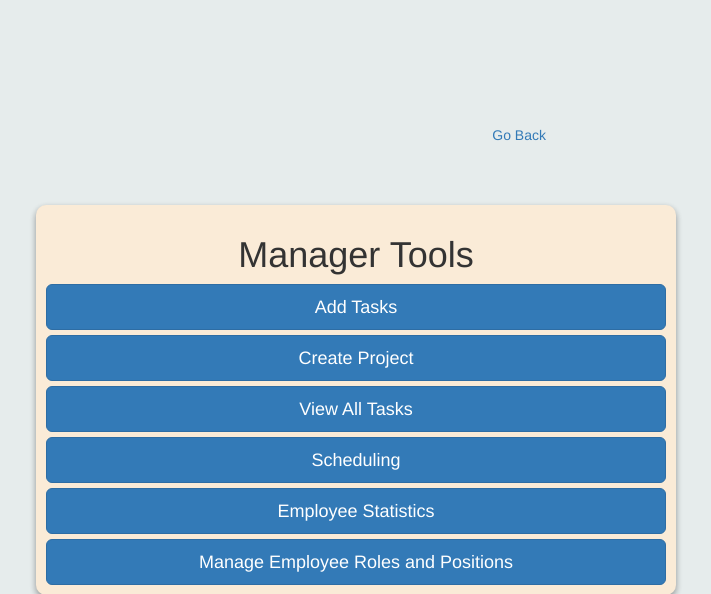
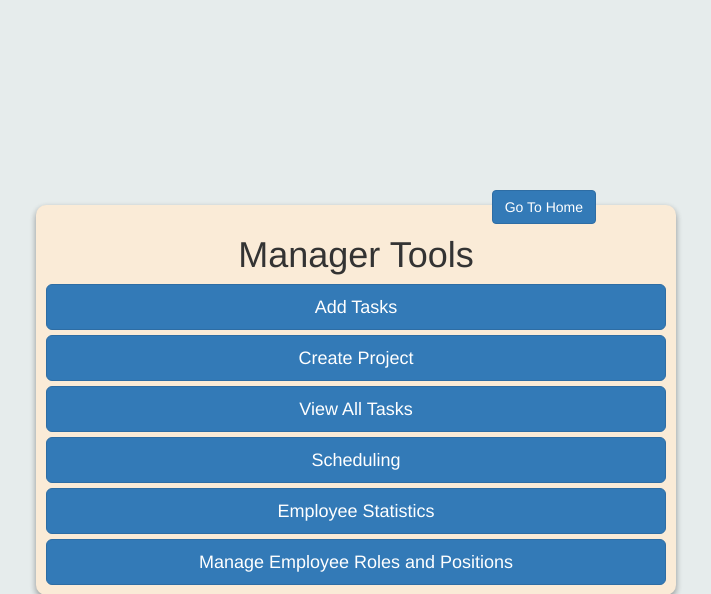
Before and after one commit to d0ugherty/senior-project-group, a Django app: page /manager_tools/ in a window 1280 px wide. Shown: the top 594 px of the page, without its empty margins (284-995 px from the left). Run offline with Django 3.2, Linux system fonts and the light colour scheme; a user stored in the database is signed in; tables that the repository leaves empty hold one stand-in row (values such as "Sample post"); some libraries are stand-ins or nearby versions.

```diff
--- a/walrus/walrus/static/css/form.css
+++ b/walrus/walrus/static/css/form.css
@@ -10,7 +10,7 @@
   background-color:#fc1c03 !important;
   color: rgb(0, 0, 0) !important;
   position: absolute;
-  top: 10px;
+  top: 75px;
   right: 10px;
 }
 
@@ -31,11 +31,15 @@
     text-align:left;
     position: relative
 }
-
+.manager_back_button{
+  position: absolute;
+  top: 190px;
+  right: 400px;
+}
 .back_button {
     position: absolute;
-    top: 55px;
-    right: 500px;
+    top: 10px;
+    right: 10px;
   }
 [type="date"] {
 
--- a/walrus/walrus/templates/add_task.html
+++ b/walrus/walrus/templates/add_task.html
@@ -28,7 +28,7 @@
   <div class="row my-4">
   <div class="col-md-12">
   <div>
-    <a href="{% url 'manager_tools' %}" class="back_button">Go Back</a>
+
   </div>
   </div>
   </div>
@@ -40,6 +40,7 @@
 
   <div class="card">
     <div class="tab-content p-4">
+      <a href="{% url 'manager_tools' %}" class="btn btn-primary px-4 back_button">Go Back</a>
       <form method="POST">
         {% csrf_token %}
         {{ form.as_p }}
--- a/walrus/walrus/templates/create_project.html
+++ b/walrus/walrus/templates/create_project.html
@@ -36,10 +36,11 @@
   </div>
   </div>
   <h4>Create Project</h4>
-  <a href="{% url 'manager_tools' %}" class="back_button">Go Back</a>
 
   <div class="card">
     <div class="tab-content p-4">
+      <a href="{% url 'manager_tools' %}" class= "btn btn-primary px-4 back_button">Go Back</a>
+
       <form method="POST">
         {% csrf_token %}
         {{ form.as_p }}
--- a/walrus/walrus/templates/edit_task.html
+++ b/walrus/walrus/templates/edit_task.html
@@ -28,7 +28,7 @@
   <div class="row my-4">
   <div class="col-md-12">
   <div>
-    <a href="{% url 'home' %}" class="back_button">Go Back</a>
+
   </div>
   </div>
   </div>
@@ -40,6 +40,7 @@
 
   <div class="card">
     <div class="tab-content p-4">
+      <a href="{% url 'home' %}" class="btn btn-primary px-4 back_button">Go Back</a>
       <input type="Submit"  name="delete" class = "btn btn-primary px-4 delete-task" value="delete" >
 
       <form method="POST">
--- a/walrus/walrus/templates/employee_stats.html
+++ b/walrus/walrus/templates/employee_stats.html
@@ -40,10 +40,11 @@
   </div>
   <title>Employee Statistics</title>
   <h3>Let's do some micromanaging!</h3>
-    <a href="{% url 'manager_tools' %}" class="back_button">Go Back</a>
 
   <div class="card">
     <div class="tab-content p-4">
+      <a href="{% url 'manager_tools' %}" class="btn btn-primary px-4 back_button">Go Back</a>
+
       <form method="POST" action="{% url 'employee_stats' %}">
         {% csrf_token %}
         {{ form.as_p }}
--- a/walrus/walrus/templates/manage_roles.html
+++ b/walrus/walrus/templates/manage_roles.html
@@ -30,7 +30,6 @@
   <div class="row my-4">
   <div class="col-md-12">
   <div>
-    <a href="{% url 'manager_tools' %}" class="back_button">Go Back</a>
   </div>
   </div>
   </div>
@@ -42,6 +41,7 @@
 
   <div class="card">
     <div class="tab-content p-4">
+      <a href="{% url 'manager_tools' %}" class="btn btn-primary px-4 back_button">Go Back</a>
 
 
         <body>
--- a/walrus/walrus/templates/manager_tools.html
+++ b/walrus/walrus/templates/manager_tools.html
@@ -5,16 +5,20 @@
 
   <link rel="stylesheet" href="{% static '/css/manager_tools.css' %}">
   <link rel="stylesheet" href="https://maxcdn.bootstrapcdn.com/bootstrap/3.4.1/css/bootstrap.min.css">
+  <link rel="stylesheet" href="{% static '/css/form.css' %}">
+
 </head>
 
 {% block content %}
 <title>Manager Tools</title>
 <body class="parent-container">
+  <a href="{% url 'home' %}" class= "btn btn-primary px-4 manager_back_button">Go To Home</a>
 
         <form class="button-container" action="{% url 'manager_tools_redirect' %}" method="post">
-          <a href="{% url 'home' %}" class="back_button">Go Back</a>
+
 
         <h1 class="heading">Manager Tools</h1>
+
           {% csrf_token %}
           <button class="btn btn-primary btn-lg btn-block" type="submit" name="destination" value="/add_task/">Add Tasks</button>
           <button class="btn btn-primary btn-lg btn-block" type="submit" name="destination" value="/create_project/">Create Project</button>
--- a/walrus/walrus/templates/schedule_employee.html
+++ b/walrus/walrus/templates/schedule_employee.html
@@ -27,7 +27,6 @@
   <div class="row my-4">
   <div class="col-md-12">
   <div>
-    <a href="{% url 'manager_tools' %}" class="back_button">Go Back</a>
   </div>
   </div>
   </div>
@@ -40,6 +39,8 @@
   <div class="card">
 
     <div class="tab-content p-4">
+      <a href="{% url 'manager_tools' %}" class="btn btn-primary px-4 back_button">Go Back</a>
+
       {%include 'htmx_fragments/avil_s.html'%}
       {%include 'htmx_fragments/shift_week_schedule.html'%}
 
--- a/walrus/walrus/templates/task_failure.html
+++ b/walrus/walrus/templates/task_failure.html
@@ -36,10 +36,11 @@
   </div>
   </div>
   <h4>Task Failure</h4>
-  <a href="{% url 'home' %}" class="back_button">Go Back</a>
 
   <div class="card">
     <div class="tab-content p-4">
+      <a href="{% url 'home' %}" class="btn btn-primary px-4 back_button">Go To Home</a>
+
     <div class="tab-pane active show" id="projects-tab" role="tabpanel">
     <div class="d-flex align-items-center">
     <div class="flex-1">
--- a/walrus/walrus/templates/task_list.html
+++ b/walrus/walrus/templates/task_list.html
@@ -37,10 +37,11 @@
   </div>
   </div>
   <h4>Task Search</h4>
-  <a href="{% url 'manager_tools' %}" class="back_button">Go Back</a>
 
   <div class="card">
     <div class="tab-content p-4">
+      <a href="{% url 'manager_tools' %}" class= "btn btn-primary px-4 back_button">Go Back</a>
+
       <form method="POST">
         {% csrf_token %}
         {{ form.as_p }}
```
